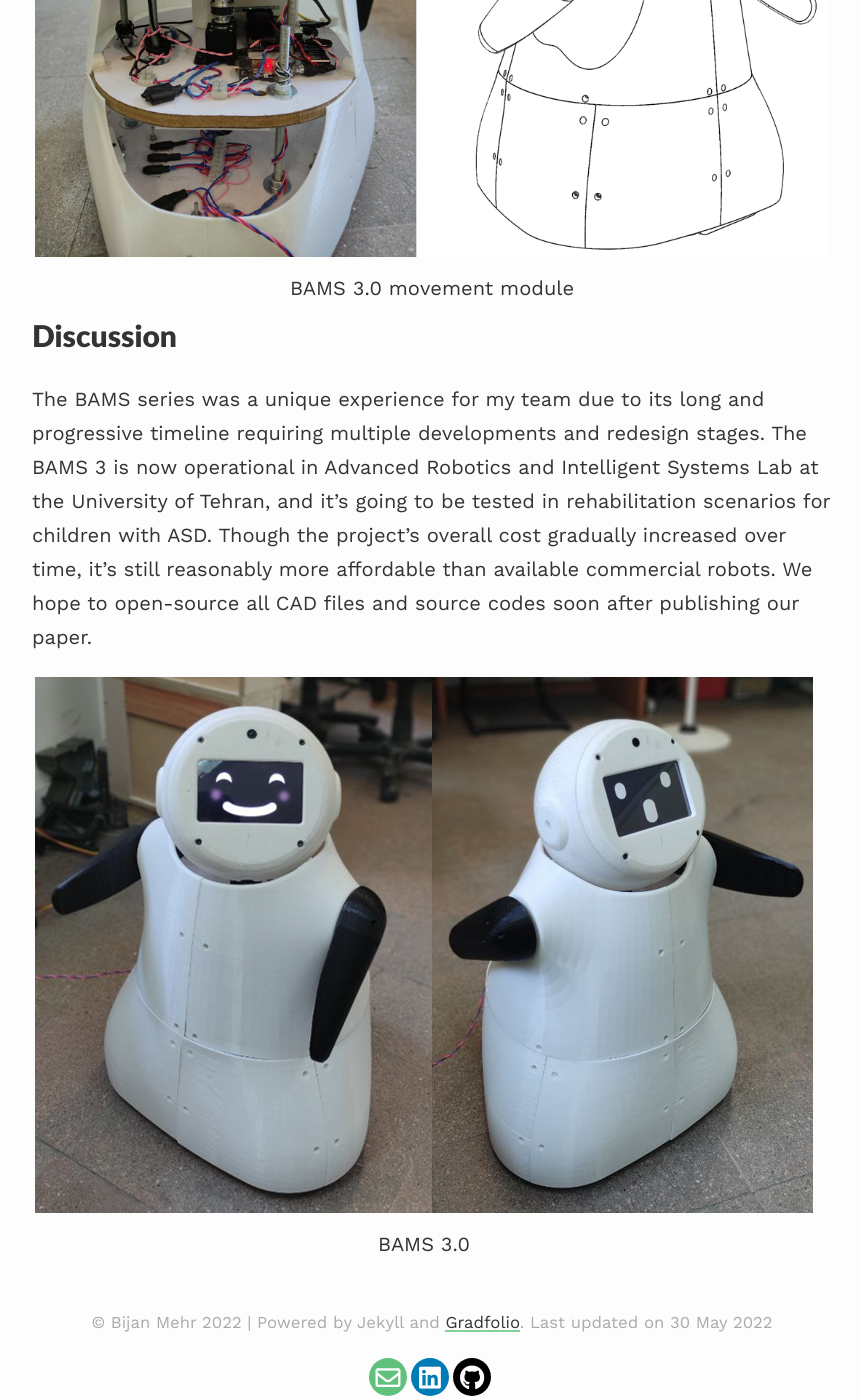
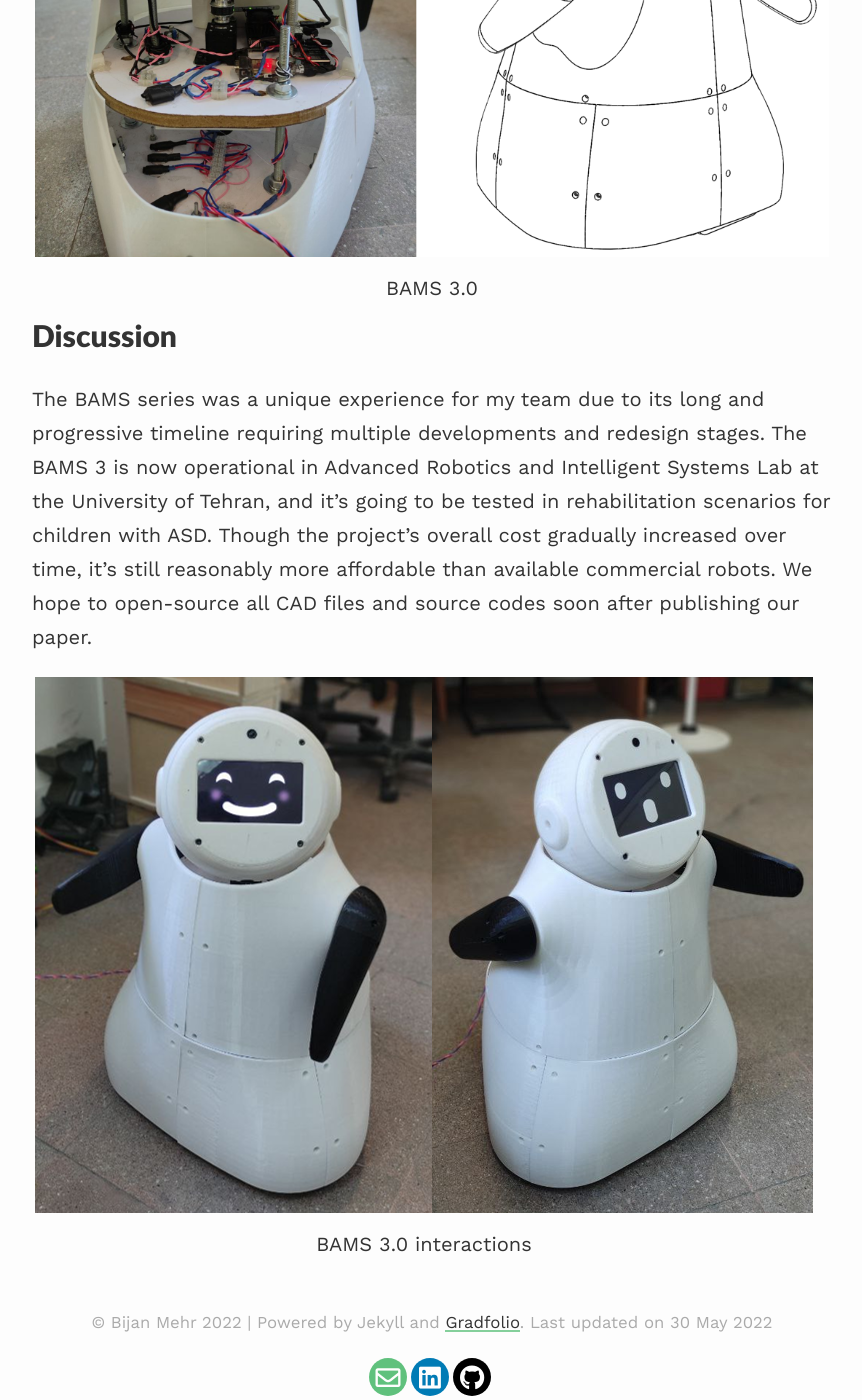
Before and after one commit to bijanmehr/bijanmehr.github.io, a Jekyll site: the page built from _projects/bams.md, in a window 1280 px wide and 1400 px high, scrolled down 3778 px. Shown: the whole window, without its empty margins (208-1070 px from the left). Built offline with Jekyll 4.4.1, drawn with Linux system fonts in a browser that asks for light colours; nearby versions of some CDN libraries.

Commit message:
update_prj

```diff
--- a/_projects/bams.md
+++ b/_projects/bams.md
@@ -36,7 +36,7 @@ The interaction module is based on an Android tablet that presents the robot's f
 
 |![BAMS3_skematic](https://bijanmehr.github.io/assets/bams/bams3_schematic.png)|
 |:-:|
-|BAMS 3.0 movement module|
+|BAMS 3.0|
 
 ## Discussion
 The BAMS series was a unique experience for my team due to its long and progressive timeline requiring multiple developments and redesign stages. The BAMS 3 is now operational in Advanced Robotics and Intelligent Systems Lab at the University of Tehran, and it's going to be tested in rehabilitation scenarios for children with ASD.
@@ -45,4 +45,4 @@ We hope to open-source all CAD files and source codes soon after publishing our
 
 |![BAMS3](https://bijanmehr.github.io/assets/bams/bams3.png)|
 |:-:|
-|BAMS 3.0|
+|BAMS 3.0 interactions|
```
